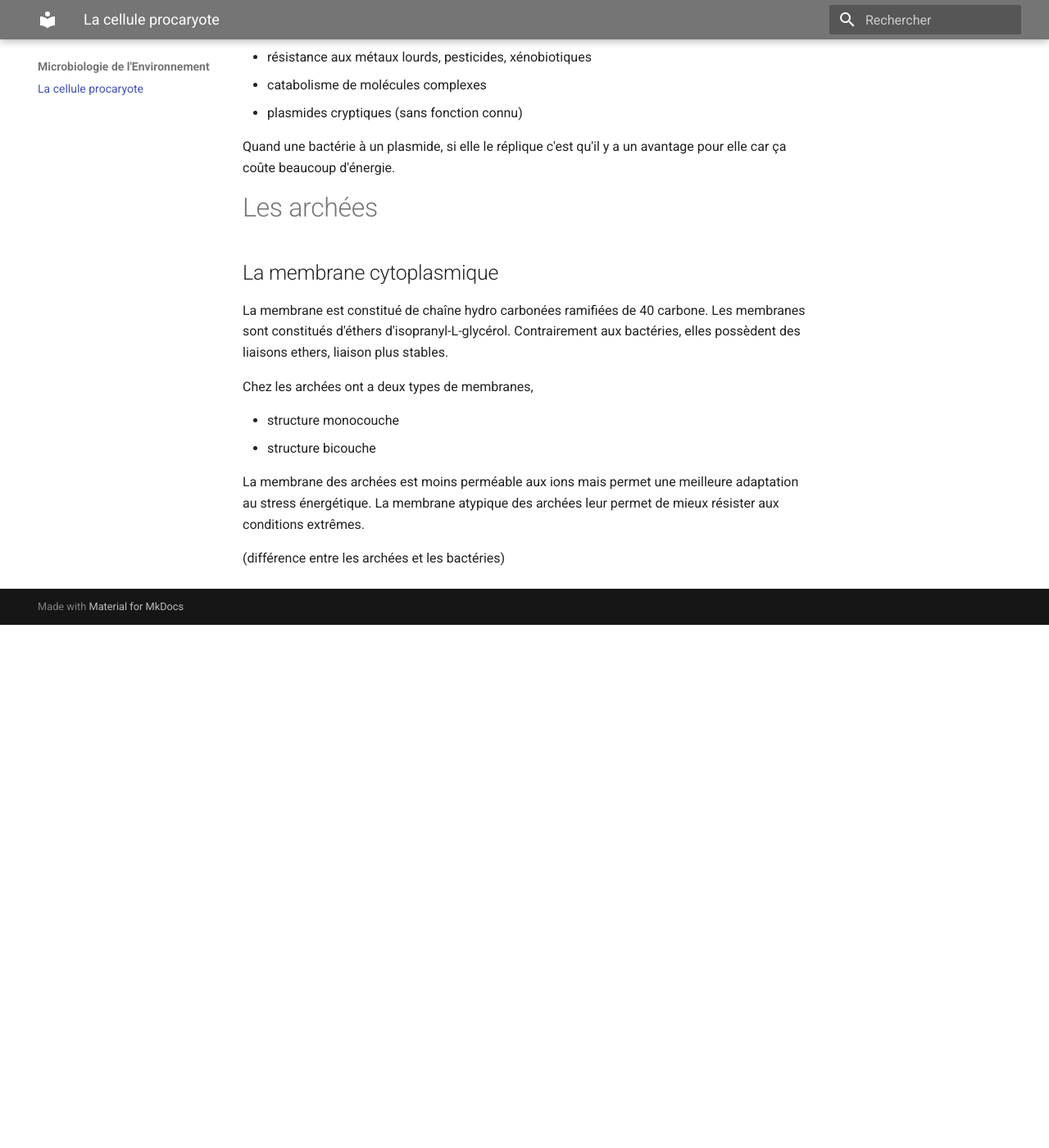
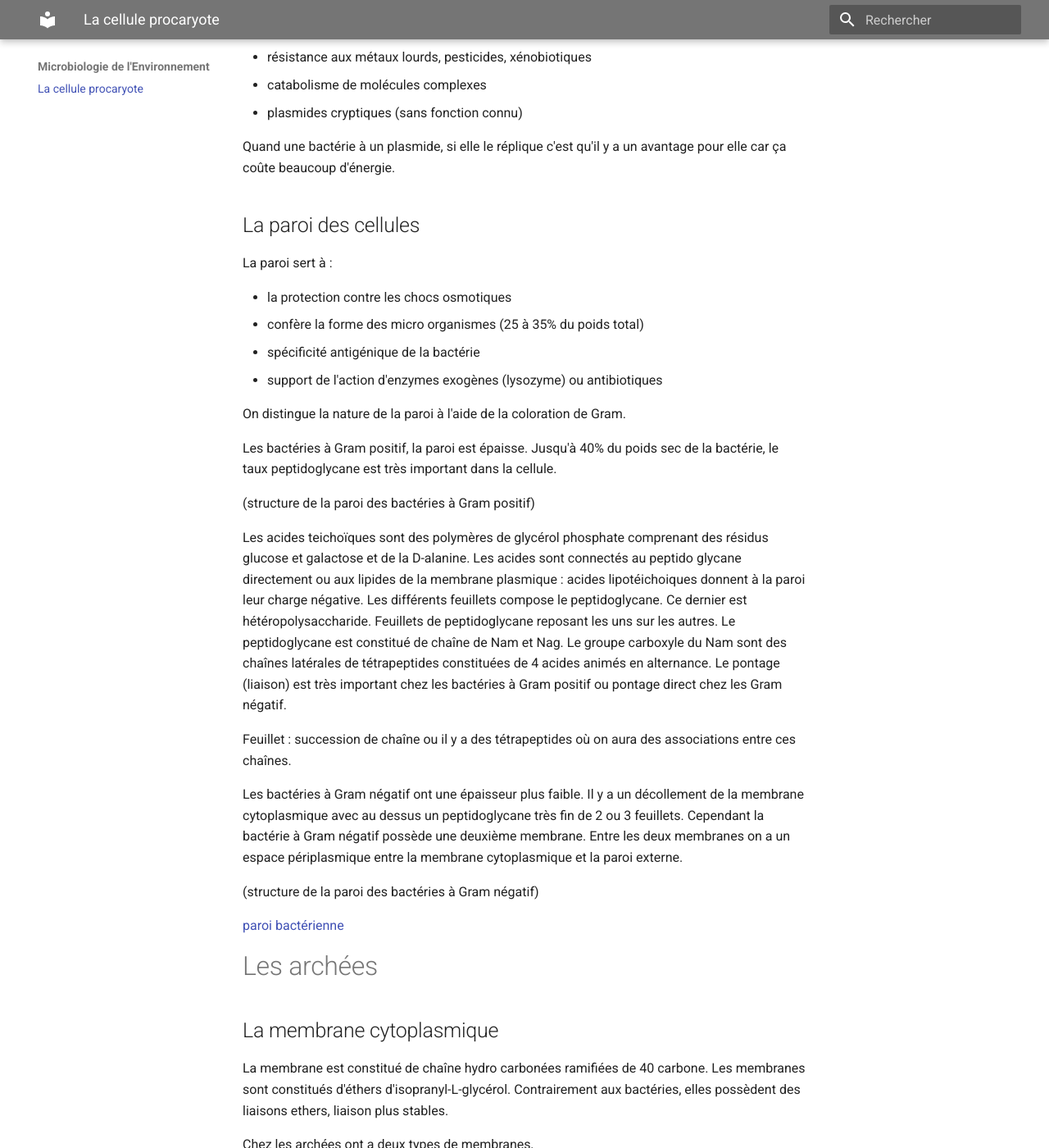
Before and after one commit to Lizeem/L3STcours, an MkDocs documentation site: the page built from Docs/Microbiologie de l'Environnement/Le cellule procaryote.md, in a window 1280 px wide and 1400 px high, scrolled down 2076 px. Shown: the whole window at 82% size. Built offline with MkDocs 1.6.1 and Material for MkDocs 9.7.7, drawn with Linux system fonts in a browser that asks for light colours; before the commit the page ends 2838 px from its top, so only the background shows below that.

Commit message:
Update la cellule procaryote.md

```diff
--- a/Docs/Microbiologie de l'Environnement/Le cellule procaryote.md
+++ b/Docs/Microbiologie de l'Environnement/Le cellule procaryote.md
@@ -55,6 +55,33 @@ Les plasmides portent des gènes qui permettent aux micro organismes de s'adapte
 
 Quand une bactérie à un plasmide, si elle le réplique c'est qu'il y a un avantage pour elle car ça coûte beaucoup d'énergie.
 
+## La paroi des cellules
+
+La paroi sert à :
+
+- la protection contre les chocs osmotiques
+- confère la forme des micro organismes (25 à 35% du poids total)
+- spécificité antigénique de la bactérie
+- support de l'action d'enzymes exogènes (lysozyme) ou antibiotiques
+
+On distingue la nature de la paroi à l'aide de la coloration de Gram.
+
+Les bactéries à Gram positif, la paroi est épaisse. Jusqu'à 40% du poids sec de la bactérie, le taux peptidoglycane est très important dans la cellule.
+
+(structure de la paroi des bactéries à Gram positif)
+
+Les acides teichoïques sont des polymères de glycérol phosphate comprenant des résidus glucose et galactose et de la D-alanine. Les acides sont connectés au peptido glycane directement ou aux lipides de la membrane plasmique : acides lipotéichoiques donnent à la paroi leur charge négative. Les différents feuillets compose le peptidoglycane. Ce dernier est hétéropolysaccharide. Feuillets de peptidoglycane reposant les uns sur les autres. Le peptidoglycane est constitué de chaîne de Nam et Nag. Le groupe carboxyle du Nam sont des chaînes latérales de tétrapeptides constituées de 4 acides animés en alternance. Le pontage (liaison) est très important chez les bactéries à Gram positif ou pontage direct chez les Gram négatif.
+
+Feuillet : succession de chaîne ou il y a des tétrapeptides où on aura des associations entre ces chaînes.
+
+Les bactéries à Gram négatif ont une épaisseur plus faible. Il y a un décollement de la membrane cytoplasmique avec au dessus un peptidoglycane très fin de 2 ou 3 feuillets. Cependant la bactérie à Gram négatif possède une deuxième membrane. Entre les deux membranes on a un espace périplasmique entre la membrane cytoplasmique et la paroi externe.
+
+(structure de la paroi des bactéries à Gram négatif)
+
+[paroi bactérienne](https://www.ebiologie.fr/cours/s/7/la-paroi-bacterienne)
+
+
+
 # Les archées
 
 ## La membrane cytoplasmique
```
